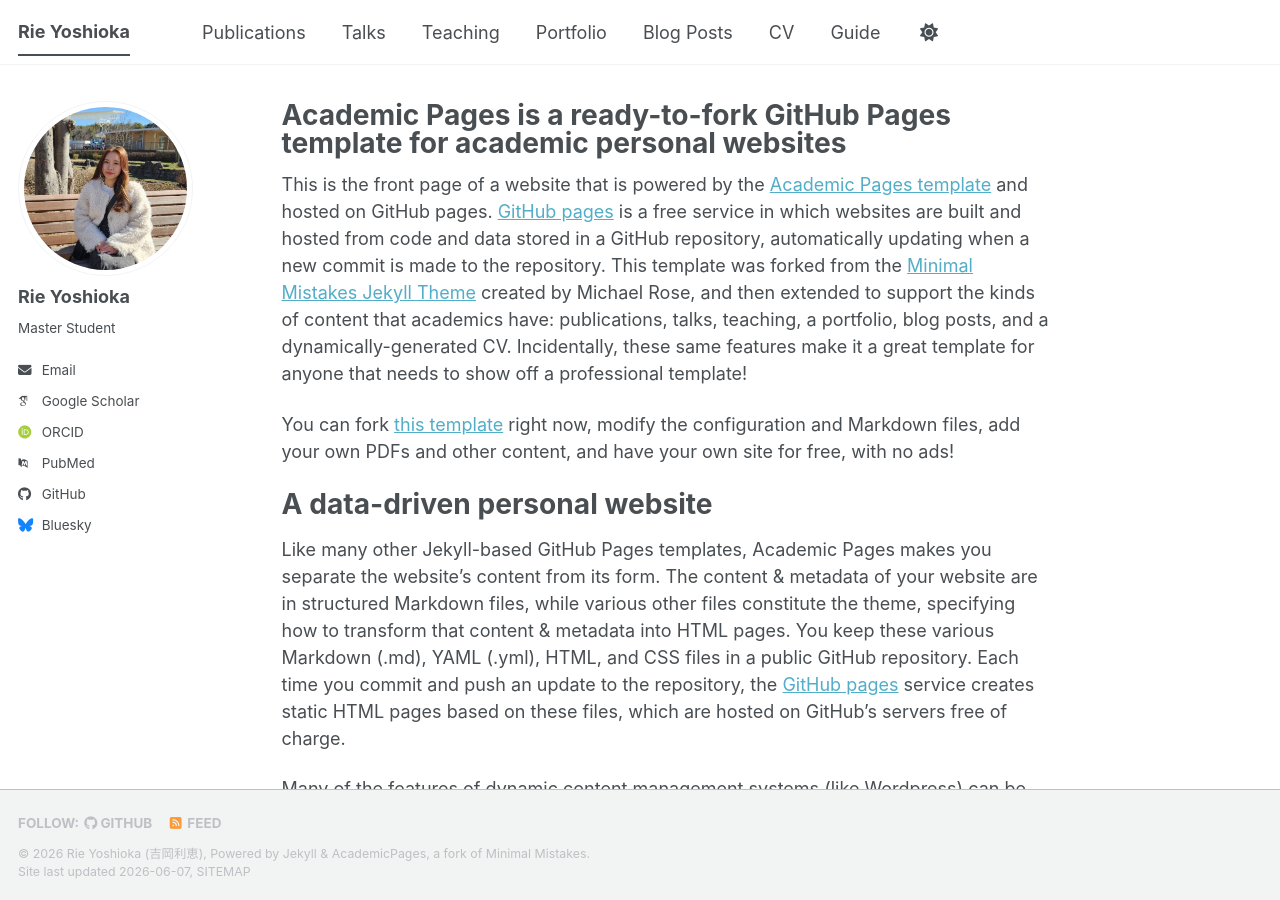
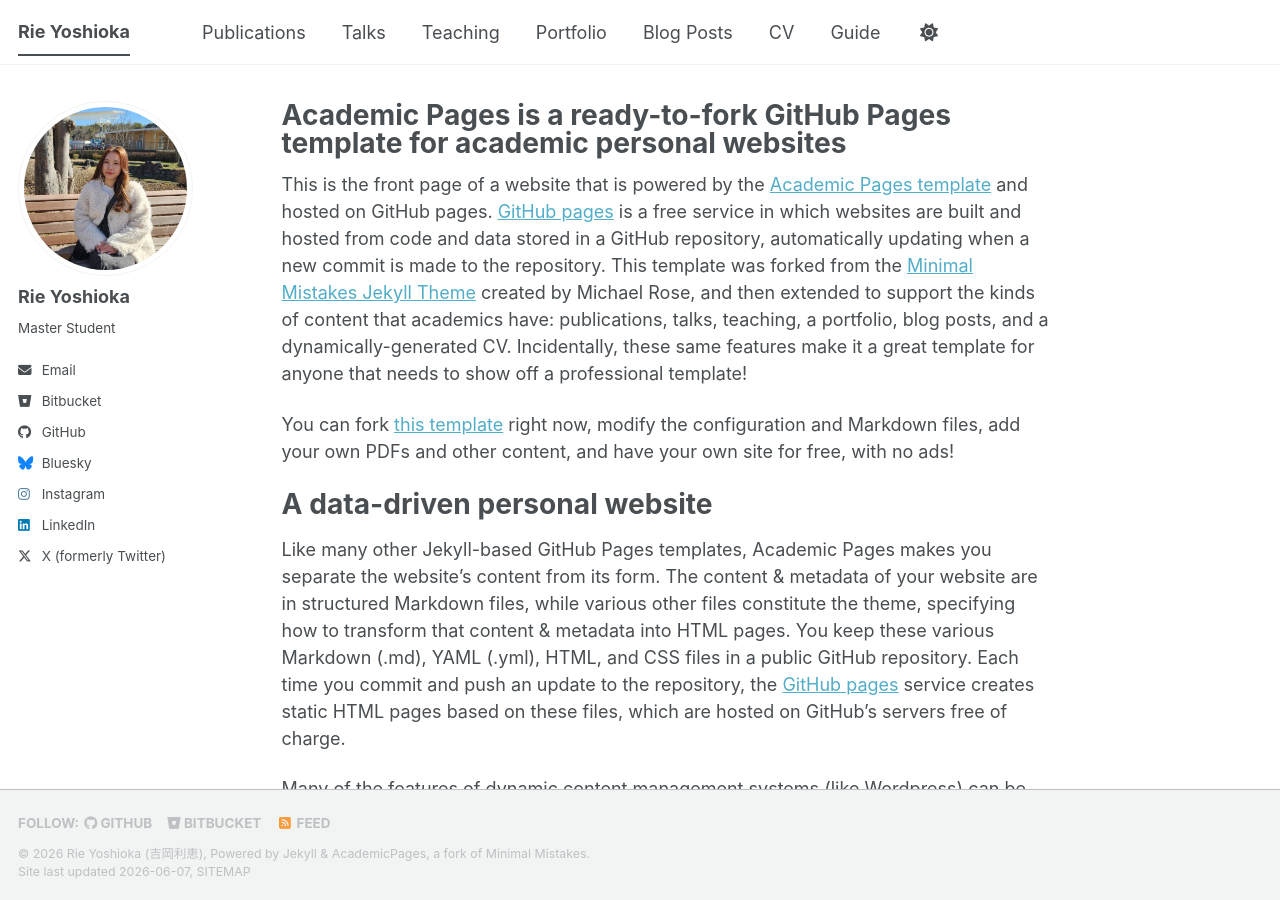
Before and after one commit to rie-yoshi/rie-yoshi.github.io, a Jekyll site: the page built from _pages/about.md, in a window 1280 px wide and 900 px high. Built offline with Jekyll 4.4.1, drawn with Linux system fonts in a browser that asks for light colours; some web fonts are replaced; a script bundle is joined from its source files by our own code; library files that are not in the unit come from our copies; part of the change alters nothing that is shown.

Commit message:
Update social media and academic links in config

```diff
--- a/_config.yml
+++ b/_config.yml
@@ -35,23 +35,23 @@ author:
   # Academic websites
   academia         : # URL
   arxiv            : # URL - Update with the correct link to your profile
-  googlescholar    : "https://scholar.google.com/citations?user=PS_CX0AAAAAJ"
+  googlescholar    : # "https://scholar.google.com/citations?user=PS_CX0AAAAAJ"
   inspire-hep      : # URL
   impactstory      : # URL
-  orcid            : "https://orcid.org/yourorcidurl"
+  orcid            : # "https://orcid.org/yourorcidurl"
   semantic         : # URL
   ssrn             : # URL
-  pubmed           : "https://www.ncbi.nlm.nih.gov/pubmed/?term=john+snow"
+  pubmed           : # "https://www.ncbi.nlm.nih.gov/pubmed/?term=john+snow"
   researchgate     : # URL
   scopus           : # URL
   zotero           : # URL
 
 
   # Repositories and software development
-  bitbucket        : # Username - Update with your username on the site
+  bitbucket        : "rie-yoshi" # Username - Update with your username on the site
   codepen          : # Username
   dribbble         : # Username
-  github           : "academicpages"
+  github           : "rie-yoshi"
   kaggle           : # Username
   stackoverflow    : # User number or user number and name (i.e., use "1" or "1/jeff-atwood")
 
@@ -64,9 +64,9 @@ author:
   goodreads        : # Username
   google_plus      : # Username
   keybase          : # Username
-  instagram        : # Username
+  instagram        : r_y018
   lastfm           : # Username
-  linkedin         : # Username
+  linkedin         : r_y018 # Username
   mastodon         : # URL
   medium           : # URL
   pinterest        : # Username
@@ -74,7 +74,7 @@ author:
   steam            : # Username
   telegram         : # URL
   tumblr           : # Username
-  twitter          : # Username for X / Twitter
+  twitter          : r_y018 # Username for X / Twitter
   vine             : # Username
   weibo            : # Username
   wikipedia        : # Username
```
